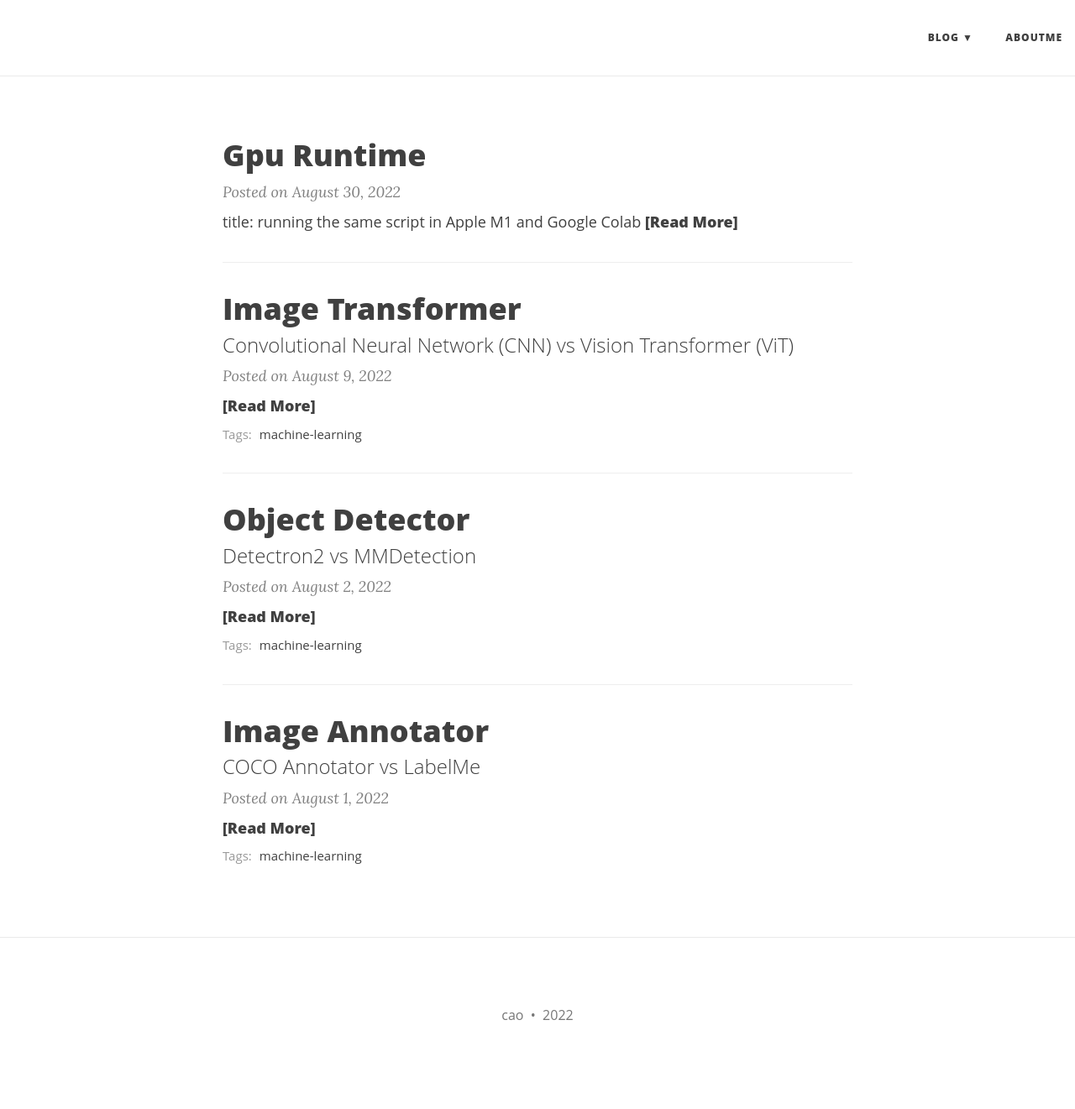
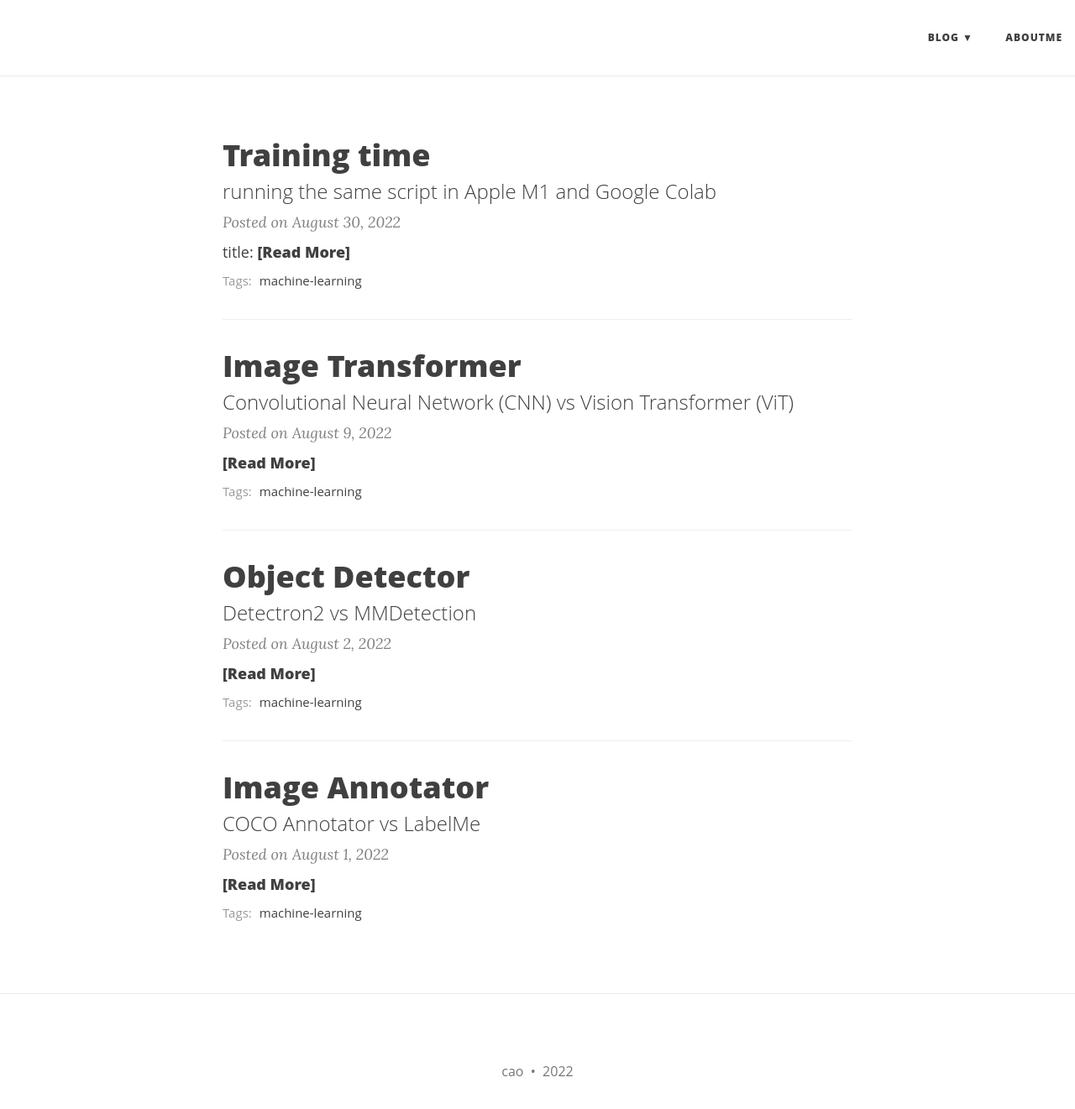
Before and after one commit to creatorcao/creatorcao.github.io, a Jekyll site: the page built from index.html, in a window 1280 px wide and 1348 px high. Shown: the top 1321 px of the window at 84% size. Built offline with Jekyll 4.4.1, drawn with Linux system fonts in a browser that asks for light colours; nearby versions of some CDN libraries; the list of posts is cut into pages by our own code.

Commit message:
Update 2022-08-30-gpu-runtime.md

```diff
--- a/_posts/2022-08-30-gpu-runtime.md
+++ b/_posts/2022-08-30-gpu-runtime.md
@@ -1,5 +1,13 @@
+---
+layout: post
+published: true
+title: 'Training time '
+date: '2022-08-30'
+tag: machine-learning
+subtitle: running the same script in Apple M1 and Google Colab
+---
 
-title: running the same script in Apple M1 and Google Colab
+title:
 
 **Torch Metal Performance Shaders (MPS)**
 
```
